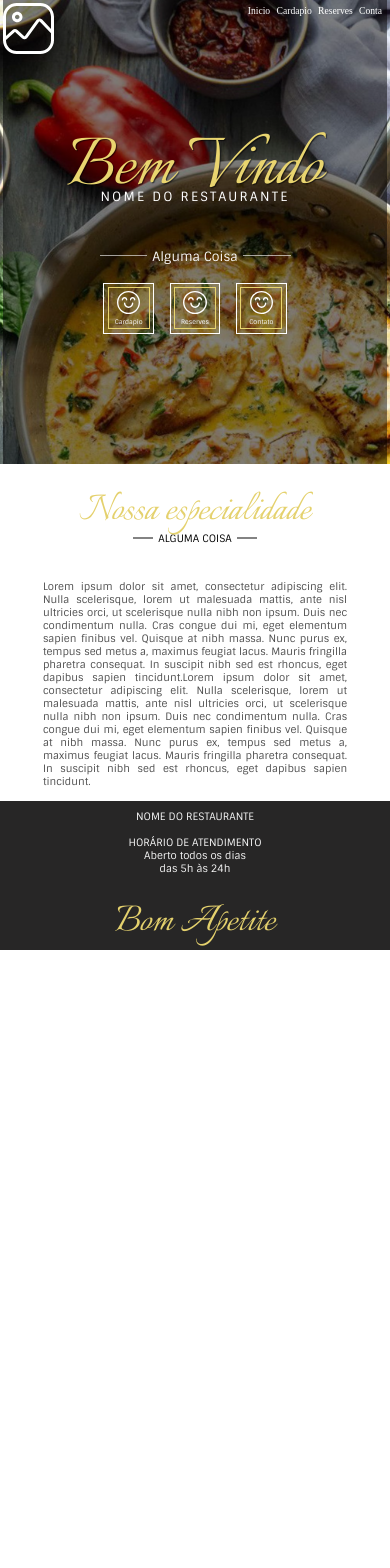
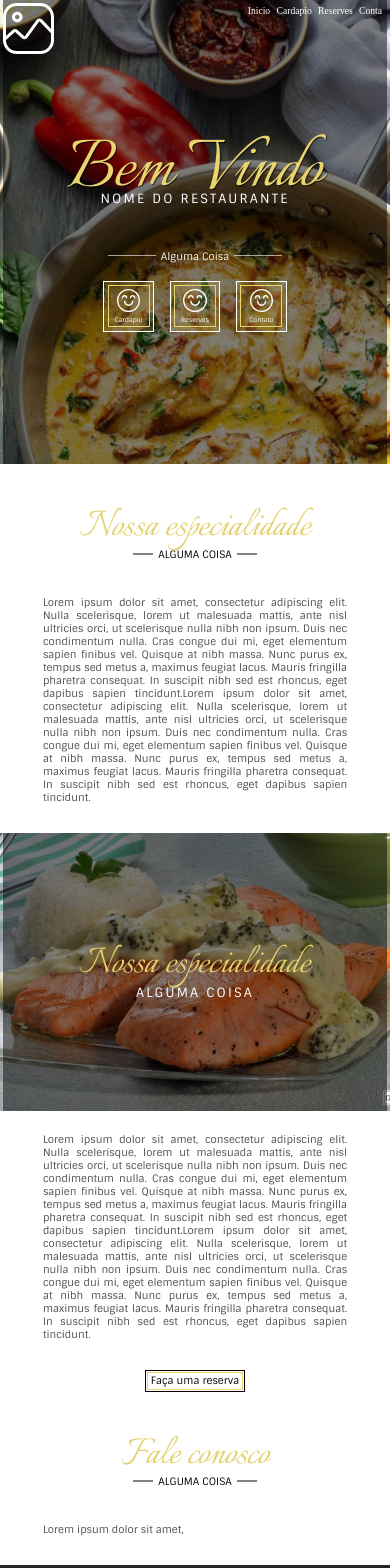
Before and after one commit to LucasMS115/Restaurante, a React (Create React App) app in the folder client/: page / in a window 390 px wide. Shown: the top 1568 px of the page. Before the commit the page ends 950 px from the top, so only its background shows below. Built offline with nearby package versions, Linux system fonts and the light colour scheme; the HTML template or start-up script is replaced by a standard one.

Commit message:
Alteracoes na home
Co-authored-by: Lucas Mendes <lucasm1sales@outlook.com>

```diff
--- a/client/src/assets/styles/global.css
+++ b/client/src/assets/styles/global.css
@@ -49,16 +49,6 @@ span{
     margin-bottom: 3vh;
     align-items: center;
     justify-content: center;
-
-}
-
-.separator-txt{
-    filter: brightness(97%);
-    color: var(--color-white);
-    font-family: Sintony;
-    font-style: normal;
-    font-weight: normal;
-    font-size: 2rem;
 }
 
 .logo-container{
@@ -82,6 +72,52 @@ span{
     right: 0.75rem;
     color:white;
     font-size: 2rem;
+}
+
+.titulo1 {
+    filter: brightness(100%);
+    text-shadow: 1px 1px 1px rgba(0, 0, 0, 0.603);
+    color: var(--color-gold);
+    font-family: Italianno;
+    font-style: normal;
+    font-weight: normal;
+    font-size: 13rem;
+    margin-bottom: -5rem;
+}
+
+.subtitulo1 {
+    filter: brightness(100%);
+    color: var(--color-white);
+    font-family: Sintony;
+    font-style: normal;
+    letter-spacing: 0.17em;
+    font-size: 2rem;
+    margin: 0;
+}
+
+.titulo2 {
+    filter: brightness(98%);
+    color: var(--color-gold);
+    font-family: Italianno;
+    font-style: normal;
+    font-weight: normal;
+    font-size: 7rem;
+    margin: 3rem 0 0 0;
+}
+
+.subtitulo2 {
+    font-family: Sintony;
+    font-style: normal;
+    font-weight: normal;
+    font-size: 1.6rem;
+    margin: 0 0 0 0;
+}
+
+.paragrafo {
+    color: #4f4f4f;
+    font-family: Sintony;
+    text-justify: auto;
+    width: 78%;
 }
 
 
--- /dev/null
+++ b/client/src/components/Btn2.js
@@ -0,0 +1,92 @@
+import React, { Component } from 'react';
+import '../assets/styles/global.css';
+import PropTypes from 'prop-types';
+import {Link} from 'react-router-dom';
+
+export class Btn2 extends Component {
+
+    state = {
+        heigth: "5vw",
+        width: "25vw",
+        color1: "#E9D56F",
+        color2: "black",
+        innerHeigth: "4vw",
+        innerWidth: "24vw",
+        link: "teste",
+        text: "teste"
+    }
+
+    container = {
+        display: 'flex',
+        alignItens: 'center',
+        justifyItens: 'center',
+        margin: '2vw'
+    }
+
+    outStyle = () => {
+        return {
+            border: `0.23rem solid ${this.state.color2}`,
+            filter: 'brightness(100%)',
+            width: this.state.width,
+            height: this.state.heigth,
+            margin: 'auto',
+            display: 'flex',
+            alignItens: 'center',
+            justifyItens: 'center',
+            textDecoration:'none'
+        }
+    }
+
+    innerStyle = () => {
+        return{
+            border: `0.23rem solid ${this.state.color1}`,
+            filter: 'brightness(100%)',
+            width: this.state.innerWidth,
+            height: this.state.innerHeigth,
+            display: 'flex',
+            flexDirection: 'column',
+            alignItens: 'center',
+            justifyItens: 'center',
+            margin: 'auto'
+        }
+    }
+
+    text = () => {
+        return {
+            color: this.state.color2,
+            fontSize:'1.6rem',
+            margin: 'auto'
+        }
+    }
+
+    mouse = () => {
+        let temp = this.state.color1;
+        this.setState({color1: this.state.color2});
+        this.setState({color2: temp});
+    }
+
+    click = () => {
+        this.setState({color1: "black"});
+        this.setState({color2: "black"});
+    }
+
+    render() {
+        return (
+            <div style={this.container}>
+                <Link style={this.outStyle()} to={this.props.path} onMouseEnter={this.mouse} onMouseLeave={this.mouse} onClick={this.click}>
+                    <div style={this.innerStyle()}>
+                        <span style={this.text()}>{this.props.text}</span>
+                    </div>
+                </Link>
+
+            </div>
+        )
+    }
+}
+
+Btn2.propTypes = {
+    path: PropTypes.string.isRequired,
+    text: PropTypes.string.isRequired,
+}
+
+export default Btn2;
--- a/client/src/components/Header.js
+++ b/client/src/components/Header.js
@@ -54,12 +54,12 @@ export class Header extends Component {
                         <a href='https://www.whatsapp.com/' target="blank"> <img src={wppWhite} className="item" alt="whats"/> </a>
                     </div>
 
-                    <h1 className="title">{this.props.title}</h1>
-                    <h2 className="subtitle">{this.props.subtitle}</h2>
+                    <h1 className="titulo1">{this.props.title}</h1>
+                    <h2 className="subtitulo1">{this.props.subtitle}</h2>
 
                     <div style={this.hidden()} className="sepContainer">
                         <SepWhite />
-                        <span className="separator-txt">{this.props.separator}</span>
+                        <span className="subtitulo2 separator">{this.props.separator}</span>
                         <SepWhite />
                     </div>
 
--- /dev/null
+++ b/client/src/components/TextSection.js
@@ -0,0 +1,91 @@
+import React, { Component } from 'react';
+import PropTypes from 'prop-types';
+import '../assets/styles/global.css';
+import '../pages/Menu/styles/styles.css';
+import SepBlack from './SepBlack';
+import './styles/TextSection.css';
+
+export class TextSection extends Component {
+
+    state = {
+
+    }
+
+    filter = () => {
+        if(this.props.type !== "comFotoDeFundo") return {
+            position: "absolute",
+            visibility: "hidden"
+        }; else return {
+                display: "flex",
+                filter: "opacity(50%)",
+                position: "absolute",
+                width: "98.7vw",
+                height: "33vh",
+                backgroundColor: "black"
+        }
+    }
+
+    subtitleColor = () => {
+        let color = "";
+        if(this.props.type !== "comFotoDeFundo") {
+            color = "subtitulo2"
+        } else {
+            color = "subtitulo1"
+        }
+
+        return color;
+    }
+
+    hidden1 = () => {
+        if(this.props.type === "comFotoDeFundo") return {
+            position: "absolute",
+            visibility: "hidden"
+        }
+    }
+
+    hidden2 = () => {
+        if(this.props.type !== "comFotoDeFundo") return {
+            position: "absolute",
+            visibility: "hidden"
+        }
+    }
+
+    render() {
+        return (
+
+            <div className="especialidade">
+                <div className={this.props.type}>
+                    <div style={this.filter()} />
+
+                    <div>
+                        <h1 className="titulo2" >{this.props.titulo}</h1>
+
+                        <div className="sepContainer" style={this.hidden1()}>
+                            <SepBlack />
+                            <span className={this.subtitleColor()}>{this.props.subtitulo}</span>
+                            <SepBlack />
+                        </div>
+
+                        <div className="sepContainer" style={this.hidden2()}>
+                            <span className={this.subtitleColor()}>{this.props.subtitulo}</span>
+                        </div>
+
+
+                    </div>
+
+                </div>
+
+                <p className="paragrafo" >{this.props.texto}</p>
+            </div>
+        )
+    }
+}
+
+TextSection.propTypes = {
+    type: PropTypes.string.isRequired,
+    titulo: PropTypes.string.isRequired,
+    subtitulo: PropTypes.string.isRequired,
+    texto: PropTypes.string.isRequired,
+}
+
+export default TextSection;
--- a/client/src/components/styles/Header.css
+++ b/client/src/components/styles/Header.css
@@ -19,25 +19,9 @@
     background-color: black;
 }
 
-.img-container .title{
-    filter: brightness(100%);
-    text-shadow: 1px 1px 1px rgba(0, 0, 0, 0.603);
-    color: var(--color-gold);
-    font-family: Italianno;
-    font-style: normal;
-    font-weight: normal;
-    font-size: 13rem;
-    margin-bottom: -5rem;
-}
-
-.img-container .subtitle{
-    filter: brightness(100%);
+.separator {
+    filter: brightness(97%);
     color: var(--color-white);
-    font-family: Sintony;
-    font-style: normal;
-    letter-spacing: 0.17em;
-    font-size: 2rem;
-    margin: 0;
 }
 
 .img-container .sepContainer{
--- /dev/null
+++ b/client/src/components/styles/TextSection.css
@@ -0,0 +1,27 @@
+.comFotoDeFundo {
+    display: flex;
+    flex-direction: column;
+    height: 33vh;
+    width: 100%;
+    background-image: url('../../assets/images/events-back.jpg');
+    background-repeat: no-repeat;
+    background-position: center;
+    background-size: cover;
+    justify-content: center;
+    align-items: center;
+    margin-bottom: 2rem;
+}
+
+.sepContainer{
+    margin-top: -1.2rem;
+}
+
+.especialidade {
+    margin-top: 2.5rem;
+    margin-bottom: 2.5rem;
+    display: flex;
+    flex-direction: column;
+    align-items: center;
+    text-align: justify;
+    text-justify: inter-word;
+}
--- a/client/src/pages/Home/index.js
+++ b/client/src/pages/Home/index.js
@@ -2,7 +2,8 @@ import React, { Component } from 'react';
 import './styles/styles.css';
 import Header from '../../components/Header';
 import Footer from '../../components/Footer';
-import SepBlack from '../../components/SepBlack';
+import TextSection from '../../components/TextSection';
+import Btn2 from '../../components/Btn2';
 
 export class Home extends Component {
 
@@ -62,17 +63,31 @@ export class Home extends Component {
                     separator={this.state.separator}
                 />
 
-                <div className="especialidade">
-                    <h1>Nossa especialidade</h1>
+                <TextSection
+                    type="normal"
+                    titulo="Nossa especialidade"
+                    subtitulo="ALGUMA COISA"
+                    texto="Lorem ipsum dolor sit amet, consectetur adipiscing elit. Nulla scelerisque, lorem ut malesuada mattis, ante nisl ultricies orci, ut scelerisque nulla nibh non ipsum. Duis nec condimentum nulla. Cras congue dui mi, eget elementum sapien finibus vel. Quisque at nibh massa. Nunc purus ex, tempus sed metus a, maximus feugiat lacus. Mauris fringilla pharetra consequat. In suscipit nibh sed est rhoncus, eget dapibus sapien tincidunt.Lorem ipsum dolor sit amet, consectetur adipiscing elit. Nulla scelerisque, lorem ut malesuada mattis, ante nisl ultricies orci, ut scelerisque nulla nibh non ipsum. Duis nec condimentum nulla. Cras congue dui mi, eget elementum sapien finibus vel. Quisque at nibh massa. Nunc purus ex, tempus sed metus a, maximus feugiat lacus. Mauris fringilla pharetra consequat. In suscipit nibh sed est rhoncus, eget dapibus sapien tincidunt."
+                />
 
-                    <div className="sepContainer">
-                        <SepBlack/>
-                        <span className="separator">ALGUMA COISA</span>
-                        <SepBlack/>
-                    </div>
+                <TextSection
+                    type="comFotoDeFundo"
+                    titulo="Nossa especialidade"
+                    subtitulo="ALGUMA COISA"
+                    texto="Lorem ipsum dolor sit amet, consectetur adipiscing elit. Nulla scelerisque, lorem ut malesuada mattis, ante nisl ultricies orci, ut scelerisque nulla nibh non ipsum. Duis nec condimentum nulla. Cras congue dui mi, eget elementum sapien finibus vel. Quisque at nibh massa. Nunc purus ex, tempus sed metus a, maximus feugiat lacus. Mauris fringilla pharetra consequat. In suscipit nibh sed est rhoncus, eget dapibus sapien tincidunt.Lorem ipsum dolor sit amet, consectetur adipiscing elit. Nulla scelerisque, lorem ut malesuada mattis, ante nisl ultricies orci, ut scelerisque nulla nibh non ipsum. Duis nec condimentum nulla. Cras congue dui mi, eget elementum sapien finibus vel. Quisque at nibh massa. Nunc purus ex, tempus sed metus a, maximus feugiat lacus. Mauris fringilla pharetra consequat. In suscipit nibh sed est rhoncus, eget dapibus sapien tincidunt."
+                />
 
-                    <p>Lorem ipsum dolor sit amet, consectetur adipiscing elit. Nulla scelerisque, lorem ut malesuada mattis, ante nisl ultricies orci, ut scelerisque nulla nibh non ipsum. Duis nec condimentum nulla. Cras congue dui mi, eget elementum sapien finibus vel. Quisque at nibh massa. Nunc purus ex, tempus sed metus a, maximus feugiat lacus. Mauris fringilla pharetra consequat. In suscipit nibh sed est rhoncus, eget dapibus sapien tincidunt.Lorem ipsum dolor sit amet, consectetur adipiscing elit. Nulla scelerisque, lorem ut malesuada mattis, ante nisl ultricies orci, ut scelerisque nulla nibh non ipsum. Duis nec condimentum nulla. Cras congue dui mi, eget elementum sapien finibus vel. Quisque at nibh massa. Nunc purus ex, tempus sed metus a, maximus feugiat lacus. Mauris fringilla pharetra consequat. In suscipit nibh sed est rhoncus, eget dapibus sapien tincidunt.</p>
-                </div>
+                <Btn2
+                    path="/Reserves"
+                    text="Faça uma reserva"
+                />
+
+                <TextSection
+                    type="normal"
+                    titulo="Fale conosco"
+                    subtitulo="ALGUMA COISA"
+                    texto="Lorem ipsum dolor sit amet, "
+                />
 
                 <Footer />
             </div>
--- a/client/src/pages/Home/styles/styles.css
+++ b/client/src/pages/Home/styles/styles.css
@@ -1,36 +1,3 @@
 .sepContainer{
     margin-top: -1.2rem;
 }
-
-.especialidade {
-    display: flex;
-    flex-direction: column;
-    align-items: center;
-    text-align: justify;
-    text-justify: inter-word;
-}
-
-.especialidade h1 {
-    filter: brightness(98%);
-    color: var(--color-gold);
-    font-family: Italianno;
-    font-style: normal;
-    font-weight: normal;
-    font-size: 7rem;
-    margin: 3rem 0 0 0;
-}
-
-.separator {
-    font-family: Sintony;
-    font-style: normal;
-    font-weight: normal;
-    font-size: 1.6rem;
-    margin: 0 0 0 0;
-}
-
-.especialidade p {
-    color: #4f4f4f;
-    font-family: Sintony;
-    text-justify: auto;
-    width: 78%;
-}
```
